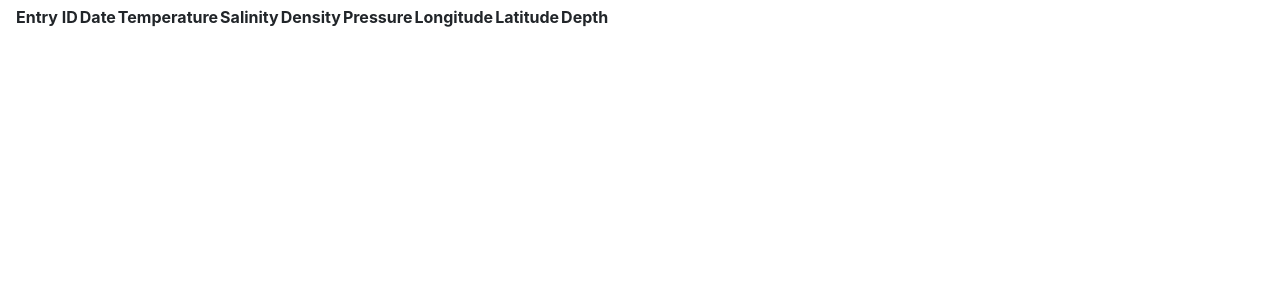
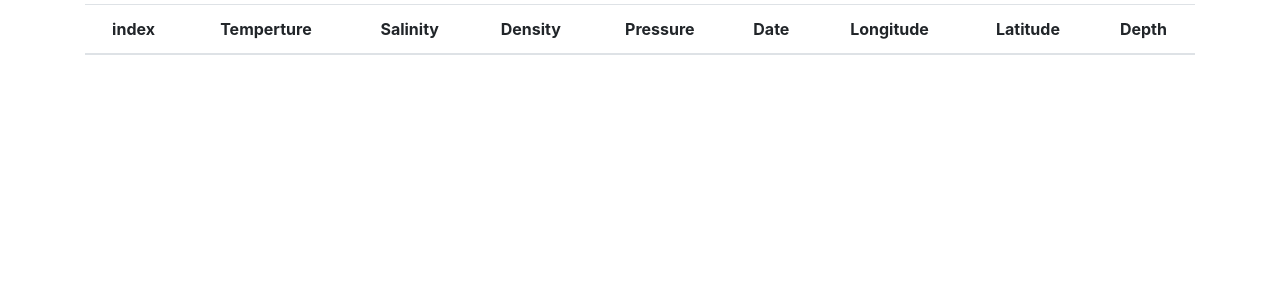
Before and after one commit to JocelynS371/comp0034-cw2-i-JocelynS371, a Flask app: page /data-list in a window 1280 px wide. Shown: the part 56-356 px from the top of the page. Run offline with Flask 3, Linux system fonts and the light colour scheme; the visitor is signed in with stand-in values (Sample User, id 1); data comes from the database, SQL or seed files in the repository; lists and menus that the app fills with data are empty; parts of the project's set-up code (start-up, migrations or seed data) failed here and were passed over; some libraries are stand-ins or nearby versions.

Commit message:
remove hardwired column header

```diff
--- a/flask_app/routes.py
+++ b/flask_app/routes.py
@@ -34,7 +34,12 @@ def index():
 @app.route("/data-list")
 def data_list():
     data_entries = Data.query.all()
-    return render_template('data-list.html', data_entries=data_entries, date_to_str=date_to_str)
+    columns = Data.__table__.columns.keys()
+    return render_template(
+        'data-list.html',
+        columns=columns,
+        data_entries=data_entries,
+        date_to_str=date_to_str)
 
 @app.route('/register', methods=['GET', 'POST'])
 def register():
@@ -92,8 +97,8 @@ def store():
 @login_required
 def data_entry(column=None):
     try:
+        columns = Data.__table__.columns.keys()
         if column is None:
-            columns = Data.__table__.columns.keys()
             return render_template('data-entry.html', columns=columns)
         else:
             if column not in Data.__table__.columns.keys():
@@ -109,8 +114,8 @@ def data_entry(column=None):
                     start = date_to_float(start)
                     end = date_to_float(end)
                 data_entries = Data.query.filter(getattr(Data, column).between(start, end)).all()
-                return render_template('data-entry.html', data_entries=data_entries, column=column, date_to_str=date_to_str)
-            return render_template('data-entry.html', column=column)
+                return render_template('data-entry.html', columns=columns, data_entries=data_entries, column=column, date_to_str=date_to_str)
+            return render_template('data-entry.html', columns=columns, column=column)
     except ValueError:
         return flash('The values you entered were invalid, please try again')
 
--- a/flask_app/templates/data-list.html
+++ b/flask_app/templates/data-list.html
@@ -1,34 +1,28 @@
 {% extends 'layout.html' %}
-{% set title = 'Data Entries' %}
+{% set title = 'Data List' %}
 {% block content %}
-    <table>
+<div class="container">
+    <table class="table table-striped table-hover">
         <thead>
             <tr>
-                <th style="text-align:center">Entry ID</th>
-                <th style="text-align:center">Date</th>
-                <th style="text-align:center">Temperature</th>
-                <th style="text-align:center">Salinity</th>
-                <th style="text-align:center">Density</th>
-                <th style="text-align:center">Pressure</th>
-                <th style="text-align:center">Longitude</th>
-                <th style="text-align:center">Latitude</th>
-                <th style="text-align:center">Depth</th>
+                {% for column in columns %}
+                    <th style="text-align:center">{{ column }}</th>
+                {% endfor %}
             </tr>
         </thead>
         <tbody>
             {% for entry in data_entries %}
-                <tr>
-                    <td style="text-align:center">{{ entry.index }}</td>
-                    <td style="text-align:center">{{ date_to_str(entry.Date) }}</td>
-                    <td style="text-align:center">{{ entry.Temperture }}</td>
-                    <td style="text-align:center">{{ entry.Salinity }}</td>
-                    <td style="text-align:center">{{ entry.Density }}</td>
-                    <td style="text-align:center">{{ entry.Pressure }}</td>
-                    <td style="text-align:center">{{ entry.Longitude }}</td>
-                    <td style="text-align:center">{{ entry.Latitude }}</td>
-                    <td style="text-align:center">{{ entry.Depth }}</td>
-                </tr>
+            <tr>
+                {% for column in columns %}
+                    {% if column == 'Date' %}
+                        <td style="text-align:center">{{ date_to_str(entry[column]) }}</td>
+                    {% else %}
+                        <td style="text-align:center">{{ entry[column] }}</td>
+                    {% endif %}
+                {% endfor %}
+            </tr>
             {% endfor %}
         </tbody>
     </table>
+</div>
 {% endblock %}
```
Also changed, not shown: flask_app/templates/data-entry.html (+12 -20 lines), flask_app/templates/index.html (+10 -3 lines), flask_app/functions.py (line endings or trailing spaces).
